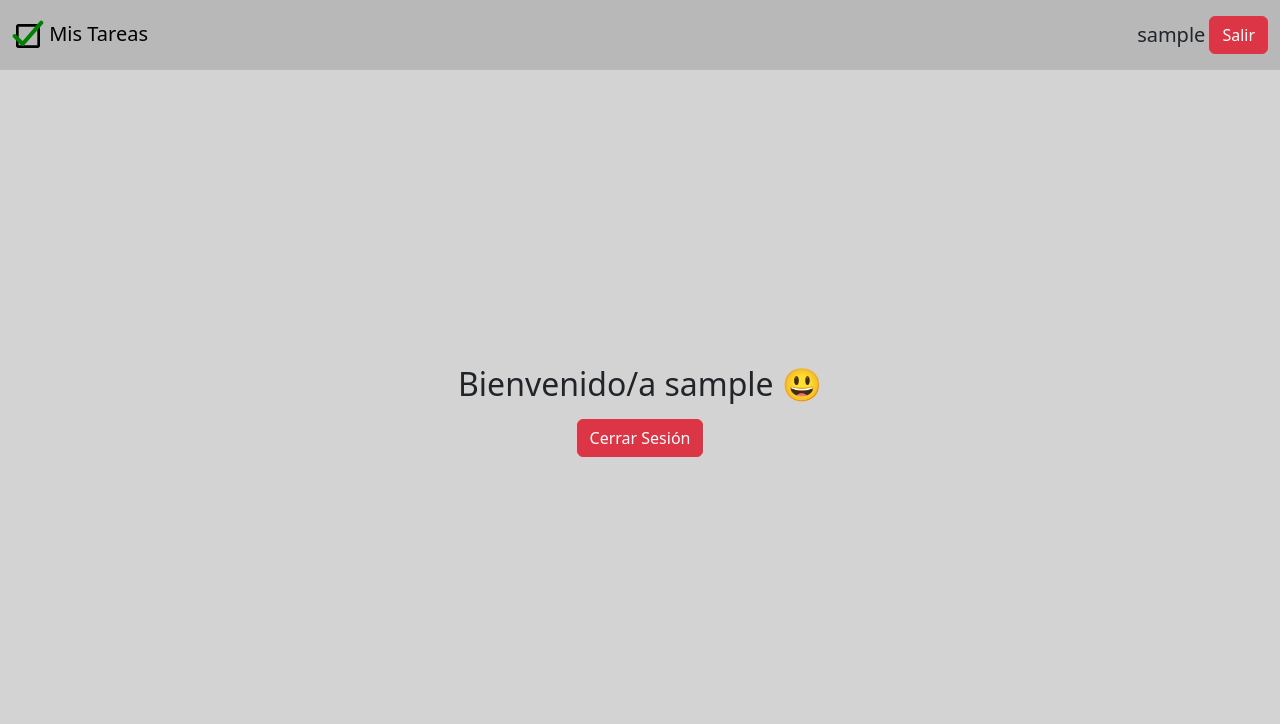
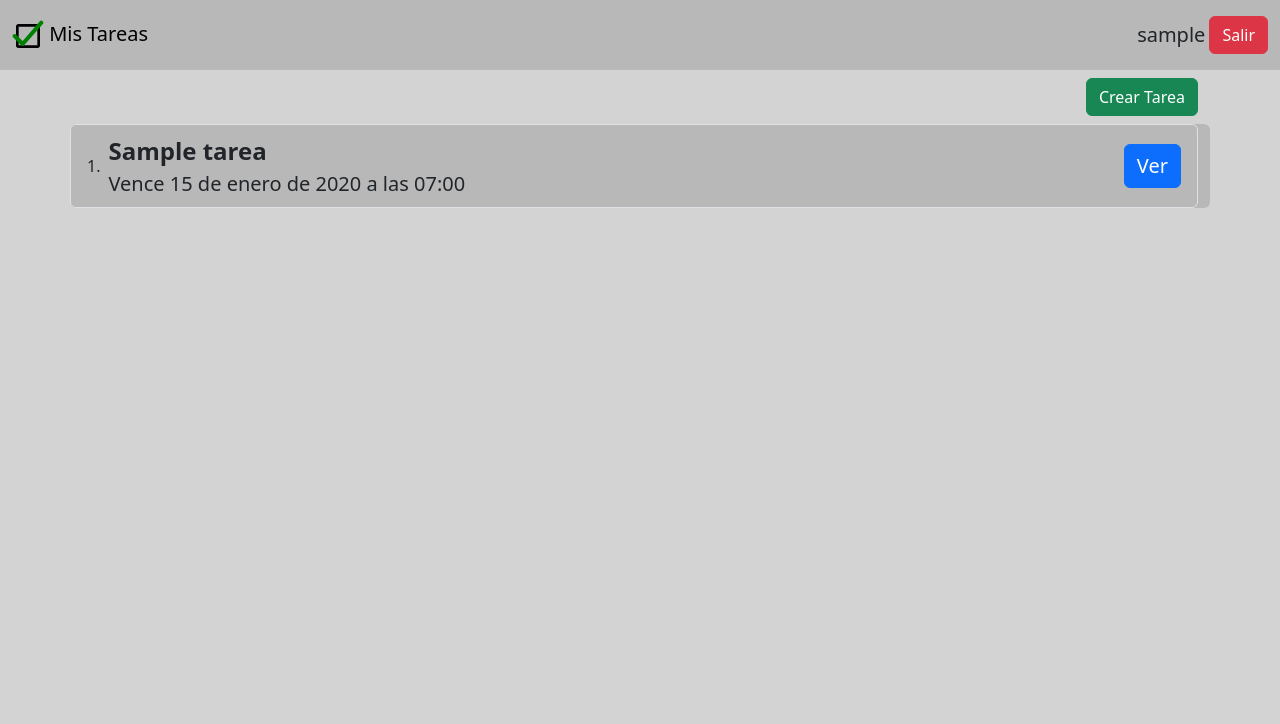
Before and after one commit to jvielmac/m7-individual, a Django app: page /tareas/ in a window 1280 px wide. Shown: the top 724 px of the page. Run offline with Django 4.2, Linux system fonts and the light colour scheme; a user stored in the database is signed in; tables that the repository leaves empty hold one stand-in row (values such as "Sample post").

Commit message:
Completado individual 3

```diff
--- a/m7_individual/lista_tareas/admin.py
+++ b/m7_individual/lista_tareas/admin.py
@@ -1,5 +1,6 @@
 from django.contrib import admin
-from .models import Etiqueta
+from .models import Etiqueta, Tarea
 
 # Register your models here.
 admin.site.register(Etiqueta)
+admin.site.register(Tarea)
--- a/m7_individual/lista_tareas/templates/lista_tareas/bienvenida.html
+++ /dev/null
@@ -1,9 +0,0 @@
-{% extends 'base.html' %}
-{% load static %}
-
-{% block content %}
-<div class="text-center">
-    <h2>Bienvenido/a {{ usuario_activo.username }} &#x1F603;</h2>
-    <a href="{% url 'usuarios:logout' %}" class='btn btn-danger m-2' role='button'>Cerrar Sesión</a>
-</div>
-{% endblock content %}
--- a/m7_individual/lista_tareas/templates/lista_tareas/index.html
+++ b/m7_individual/lista_tareas/templates/lista_tareas/index.html
@@ -1,8 +1,7 @@
 {% extends 'base.html' %}
 {% load static %}
 
-{% block content %}
-
+{% block centered %}
 <div class="hero-bg d-flex flex-column align-items-center justify-content-center my-2"
     style="background-image: url(&quot;{% static 'img\Bullet-Journal-by-Matt-Ragland.jpg' %}&quot;);">
     <div class="mask p-4 text-center w-100">
@@ -11,5 +10,4 @@
         <a href="{% url 'usuarios:login' %}" class="btn btn-primary" role="button">Iniciar Sesión</a>
     </div>
 </div>
-
-{% endblock content %}
+{% endblock centered %}
--- /dev/null
+++ b/m7_individual/lista_tareas/templates/lista_tareas/listado.html
@@ -0,0 +1,25 @@
+{% extends 'base.html' %}
+{% load static %}
+
+{% block top %}
+<div class="d-flex justify-content-end my-2">
+    <a href="#" class="btn btn-success">Crear Tarea</a>
+</div>
+<div class="row">
+    {% if tareas %}
+    <ol class="list-group list-group-numbered">
+        {% for tarea in tareas %}
+        <li class="list-group-item d-flex justify-content-between align-items-center">
+            <div class="ms-2 me-auto d-flex flex-column">
+                <span class='fw-bold fs-4'>{{ tarea.titulo }}</span>
+                <span class="fs-5"> Vence {{ tarea.vencimiento }}</span>
+            </div>
+            <a href="{% url 'lista-tareas:detalle' pk=tarea.pk %}" class="btn btn-primary fs-5" role="button">Ver</a>
+        </li>
+        {% endfor %}
+    </ol>
+    {% else %}
+    <span class='fw-bold fs-4 text-center'>No hay tareas aún.</span>
+    {% endif %}
+</div>
+{% endblock top %}
--- a/m7_individual/lista_tareas/urls.py
+++ b/m7_individual/lista_tareas/urls.py
@@ -4,6 +4,7 @@ from . import views
 app_name = 'lista-tareas'
 
 urlpatterns = [
-    path('', views.index, name='main-page'),
-    path('tareas/', views.bienvenida, name='listado')
+    path('', views.Index.as_view(), name='main-page'),
+    path('tareas/', views.ListadoTareas.as_view(), name='listado'),
+    path('tareas/<int:pk>/', views.DetalleTarea.as_view(), name='detalle')
 ]
--- a/m7_individual/lista_tareas/views.py
+++ b/m7_individual/lista_tareas/views.py
@@ -1,12 +1,26 @@
+from django.db.models.query import QuerySet
 from django.shortcuts import render
 from django.contrib.auth.decorators import login_required
+from django.contrib.auth.mixins import LoginRequiredMixin
+from django.views.generic import ListView, DetailView, TemplateView
+from .models import Tarea
+from utils.mixins import UsuarioMixin
 
 # Create your views here.
-def index(request):
-    contexto = {'usuario_activo': request.user}
-    return render(request, 'lista_tareas/index.html', contexto)
 
-@login_required()
-def bienvenida(request):
-    contexto = {'usuario_activo': request.user}
-    return render(request, 'lista_tareas/bienvenida.html', contexto)
+class Index(UsuarioMixin, TemplateView):
+    template_name = 'lista_tareas/index.html'
+    http_method_names = ['get']
+
+class ListadoTareas(LoginRequiredMixin, UsuarioMixin, ListView):
+    template_name = 'lista_tareas/listado.html'
+    context_object_name = 'tareas'
+
+    def get_queryset(self):
+        tareas_usuario = Tarea.objects.filter(usuario=self.request.user.pk)
+        return tareas_usuario.order_by('vencimiento')
+
+class DetalleTarea(LoginRequiredMixin, UsuarioMixin, DetailView):
+    template_name = 'lista_tareas/detalle.html'
+    model = Tarea
+    context_object_name = 'tarea'
--- a/m7_individual/static/css/styles.css
+++ b/m7_individual/static/css/styles.css
@@ -1,8 +1,8 @@
-.navbar, #footer{
+.navbar, #footer {
     background-color: #b8b8b8;
 }
 
-.card {
+.card, .list-group, .list-group-item {
     background-color: #b8b8b8;
 }
 
--- a/m7_individual/templates/base.html
+++ b/m7_individual/templates/base.html
@@ -13,6 +13,7 @@
 
 <body>
     <div id="main" class="min-vh-100 d-flex flex-column justify-content-between">
+        <div>
             <!-- Header -->
             <nav class="navbar sticky-top">
                 <div class="container-fluid">
@@ -22,8 +23,8 @@
                         <span>Mis Tareas</span>
                     </a>
                     <div class="d-flex align-items-center">
-                    {% if usuario_activo.is_authenticated %}
-                    <span class="fs-5 mx-1">{{ usuario_activo.username }}</span>
+                        {% if usuario.is_authenticated %}
+                        <span class="fs-5 mx-1">{{ usuario.username }}</span>
                         <a href="{% url 'usuarios:logout' %}" class='btn btn-danger my-2'>Salir</a>
                         {% else %}
                         <a class="btn btn-primary btn-floating mx-1" href="{% url 'usuarios:login' %}"
@@ -35,14 +36,21 @@
             <!-- Fin Header -->
 
             <div class="container">
-            {% block content %}
-            {% endblock content %}
+                {% block top %}
+                {% endblock top %}
+            </div>
+        </div>
+
+        <div class="container">
+            {% block centered %}
+            {% endblock centered %}
         </div>
 
         <!-- Footer -->
         <div id="footer" class="p-2 text-center">
             &copy; Mis Tareas 2023
         </div>
+        <!-- Fin Footer -->
     </div>
 
     <!-- Script de Bootstrap -->
--- a/m7_individual/usuarios/templates/usuarios/login.html
+++ b/m7_individual/usuarios/templates/usuarios/login.html
@@ -2,7 +2,7 @@
 {% load static %}
 {% load crispy_forms_tags %}
 
-{% block content %}
+{% block centered %}
 <div class="row d-flex justify-content-center">
     <div class="col-12 col-lg-6">
         <div class="card p-3">
@@ -14,5 +14,4 @@
         </div>
     </div>
 </div>
-
-{% endblock content %}
+{% endblock centered %}
--- /dev/null
+++ b/m7_individual/utils/mixins.py
@@ -0,0 +1,6 @@
+# Mixin para que las views puedan mostrar el usuario en la barra de navegación
+class UsuarioMixin():
+    def get_context_data(self, **kwargs):
+        contexto = super().get_context_data(**kwargs)
+        contexto['usuario'] = self.request.user
+        return contexto
```
Also changed, not shown: m7_individual/lista_tareas/templates/lista_tareas/detalle.html (added, +26 -0 lines). Lines whose indentation alone changed are shown as unchanged.
